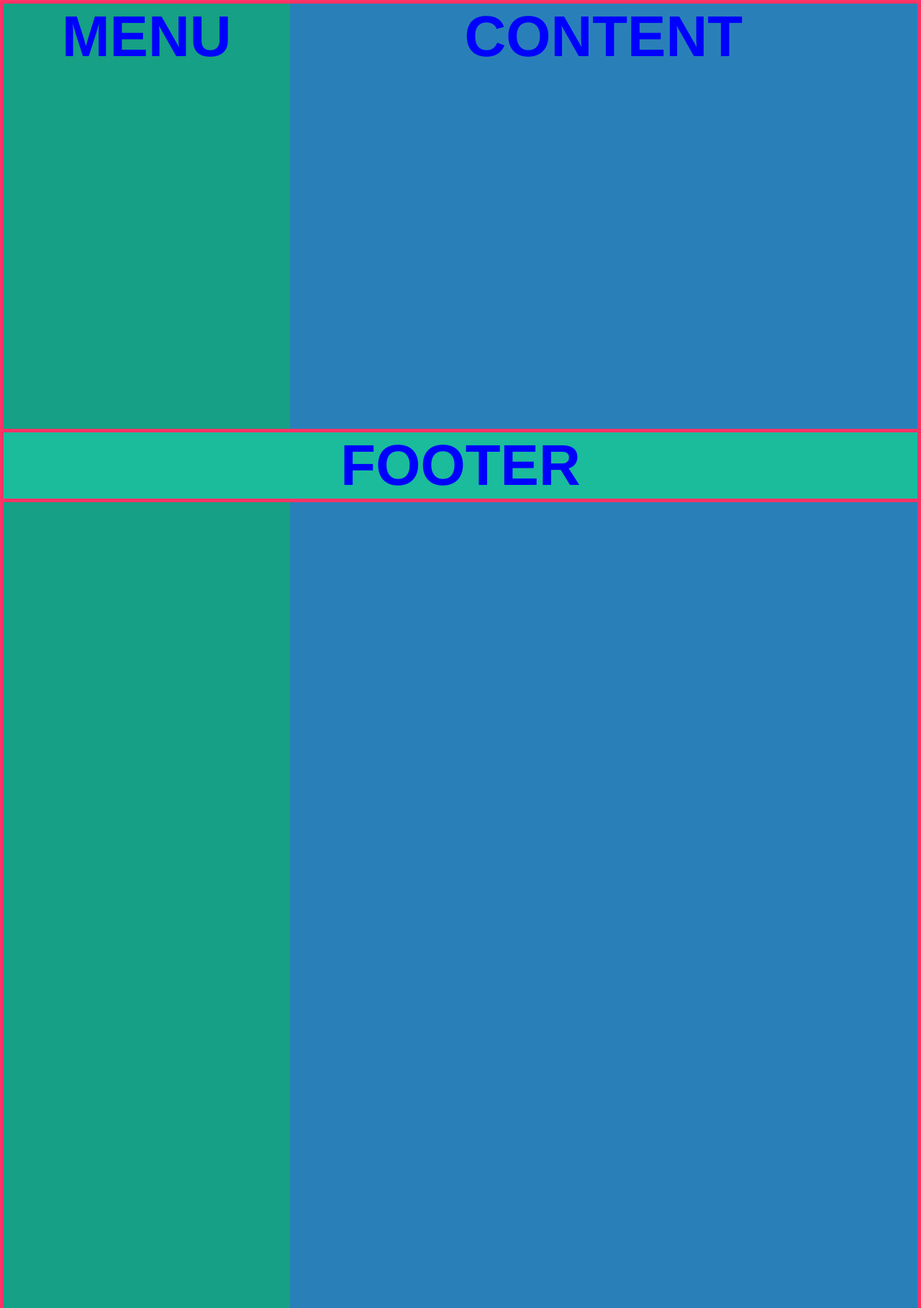
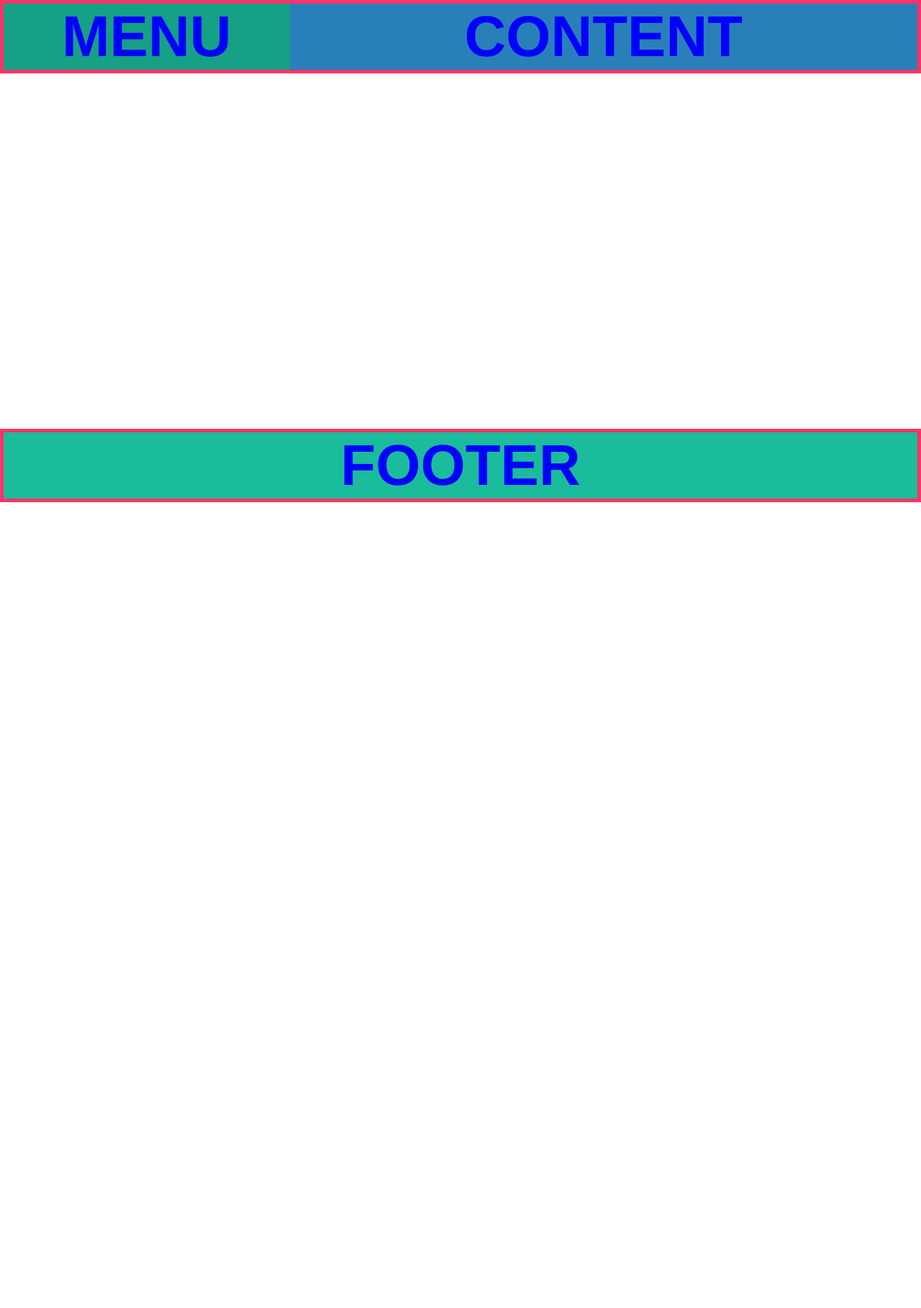
Before and after one commit to RDanov/MyHomeWork, a PHP site: page / in a window 1280 px wide. Shown: the part 102-1920 px from the top of the page at 72% size. After the commit the page ends 800 px from the top, so only its background shows below. Run offline with PHP 8.4, Linux system fonts and the light colour scheme.

Commit message:
fixed content height in task2

```diff
--- a/WD_PS1/Task2/css/style.css
+++ b/WD_PS1/Task2/css/style.css
@@ -19,10 +19,13 @@ body {
 .content {
     display: flex;
     border: 5px solid #ff3366;
-    height: 3000px;
+    /*height: 3000px;*/
 }
 
 .content .column {
+    display: flex;
+    flex-direction: column;
+    flex-grow: 1;
     align-items: stretch;
     align-content: stretch;
     font-size: 5rem;
```
